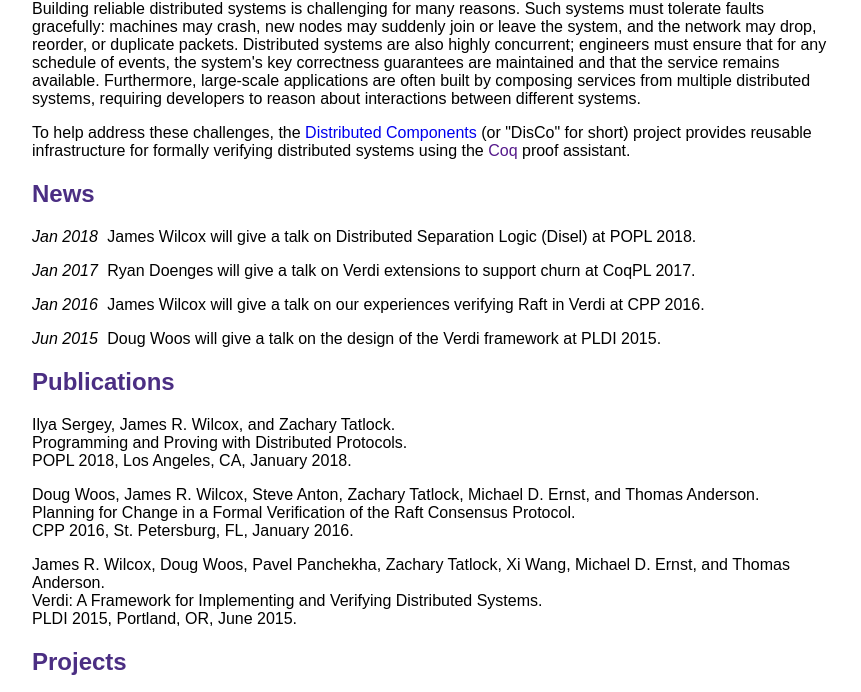
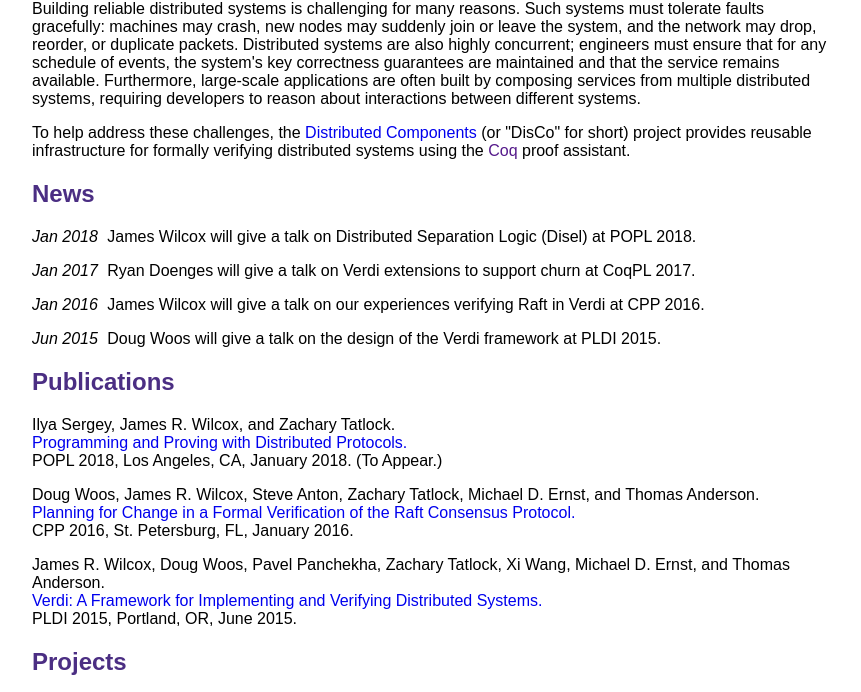
Before and after one commit to DistributedComponents/distributedcomponents.github.io, a plain HTML site: page index.html in a window 1280 px wide. Shown: the part 100-792 px from the top of the page, without its empty margins (208-1069 px from the left). Drawn offline with Linux system fonts and the light colour scheme.

Commit message:
add links to papers

```diff
--- a/index.html
+++ b/index.html
@@ -55,15 +55,15 @@
   <h2>Publications</h2>
   <p>
     Ilya Sergey, James R. Wilcox, and Zachary Tatlock. <br>
-    Programming and Proving with Distributed Protocols. <br>
-    POPL 2018, Los Angeles, CA, January 2018.
+    <a href="files/disel.pdf">Programming and Proving with Distributed Protocols.</a> <br>
+    POPL 2018, Los Angeles, CA, January 2018. (To Appear.)
   </p><p>
     Doug Woos, James R. Wilcox, Steve Anton, Zachary Tatlock, Michael D.  Ernst, and Thomas Anderson. <br>
-    Planning for Change in a Formal Verification of the Raft Consensus Protocol. <br>
+    <a href="https://verdi.uwplse.org/raft-proof.pdf">Planning for Change in a Formal Verification of the Raft Consensus Protocol.</a> <br>
     CPP 2016, St. Petersburg, FL, January 2016.
   </p><p>
     James R. Wilcox, Doug Woos, Pavel Panchekha, Zachary Tatlock, Xi Wang, Michael D. Ernst, and Thomas Anderson. <br>
-    Verdi: A Framework for Implementing and Verifying Distributed Systems. <br>
+    <a href="https://verdi.uwplse.org/verdi.pdf">Verdi: A Framework for Implementing and Verifying Distributed Systems.</a> <br>
     PLDI 2015, Portland, OR, June 2015.
   </p>
 
```
Also changed, not shown: 1 other file.
